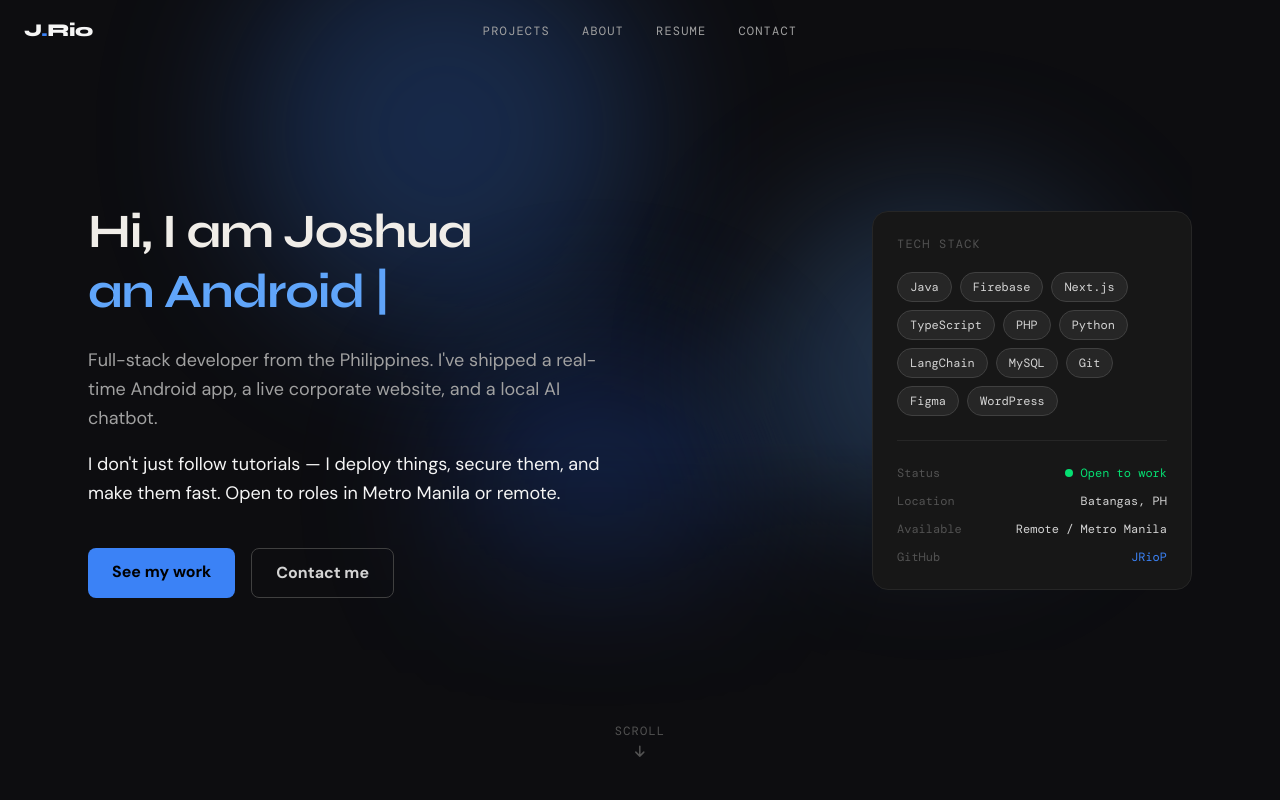
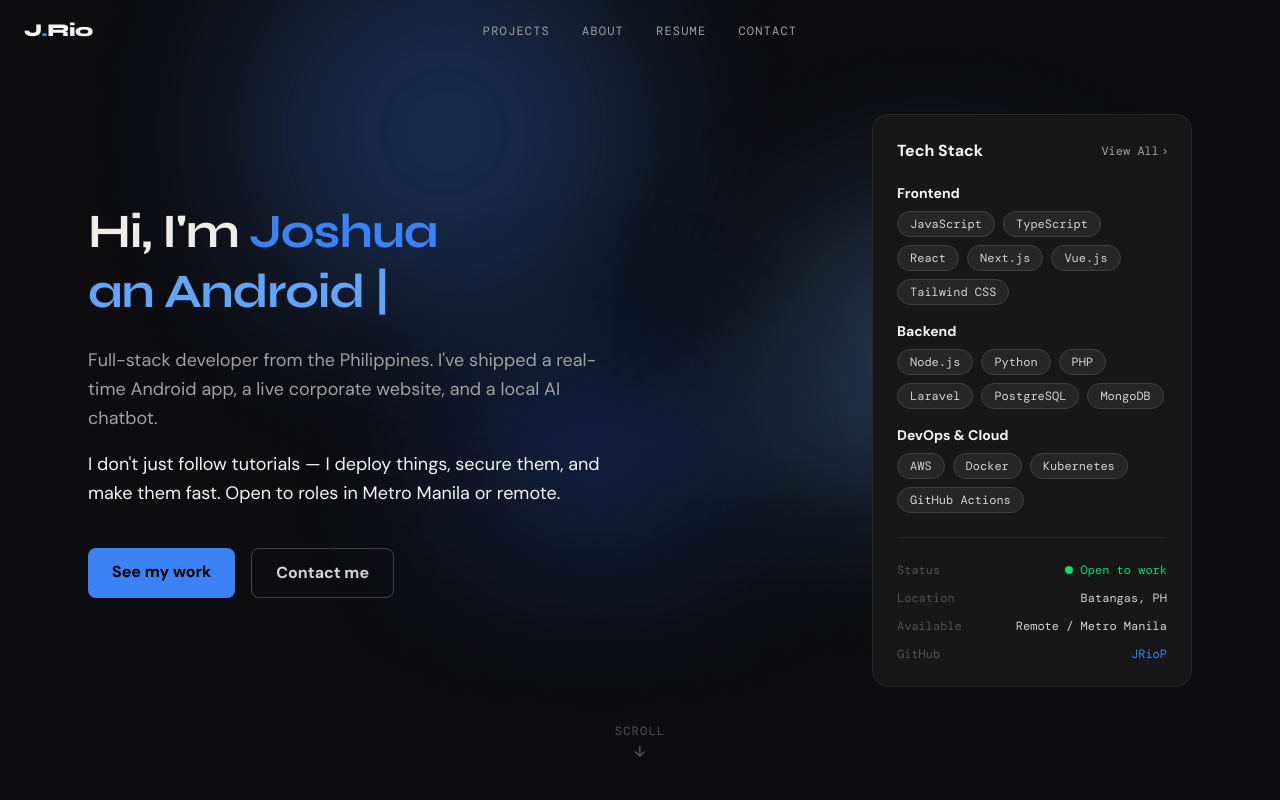
Before and after one commit to JRioP/Rio_Joshua_Portfolio, a Next.js app: page / in a window 1280 px wide. Shown: the top 800 px of the page. Built offline with nearby package versions, Linux system fonts and the light colour scheme.

Commit message:
fixed hydration status and classifed tech stack

```diff
--- a/app/page.tsx
+++ b/app/page.tsx
@@ -5,17 +5,22 @@ import ContactForm from "@/components/ui/ContactForm";
 import ExperienceSection from "@/components/ui/ExperienceSection";
 
 const TECH_STACK = [
-  { label: "Java", category: "Android" },
-  { label: "Firebase", category: "Android" },
-  { label: "Next.js", category: "Web" },
-  { label: "TypeScript", category: "Web" },
-  { label: "PHP", category: "Web" },
-  { label: "Python", category: "AI" },
-  { label: "LangChain", category: "AI" },
-  { label: "MySQL", category: "DB" },
-  { label: "Git", category: "Tools" },
-  { label: "Figma", category: "Tools" },
-  { label: "WordPress", category: "CMS" },
+  { label: "JavaScript", category: "Frontend" },
+  { label: "TypeScript", category: "Frontend" },
+  { label: "React", category: "Frontend" },
+  { label: "Next.js", category: "Frontend" },
+  { label: "Vue.js", category: "Frontend" },
+  { label: "Tailwind CSS", category: "Frontend" },
+  { label: "Node.js", category: "Backend" },
+  { label: "Python", category: "Backend" },
+  { label: "PHP", category: "Backend" },
+  { label: "Laravel", category: "Backend" },
+  { label: "PostgreSQL", category: "Backend" },
+  { label: "MongoDB", category: "Backend" },
+  { label: "AWS", category: "DevOps & Cloud" },
+  { label: "Docker", category: "DevOps & Cloud" },
+  { label: "Kubernetes", category: "DevOps & Cloud" },
+  { label: "GitHub Actions", category: "DevOps & Cloud" },
 ];
 
 export default function Home() {
@@ -34,7 +39,7 @@ export default function Home() {
         {/* LEFT COLUMN — text content */}
         <div className="flex-1 max-w-xl">
         <h1 className="font-display text-5xl font-bold leading-tight tracking-tight mb-6">
-          Hi, I am Joshua <br />
+          Hi, I'm <span className="text-accent-500">Joshua</span> <br />
           <RotatingText />
         </h1>
 
@@ -68,18 +73,28 @@ export default function Home() {
       <div className="hidden lg:flex flex-1 justify-end">
         <div className="w-80 bg-neutral-900 border border-neutral-800 rounded-2xl p-6">
 
-          <p className="font-mono text-xs text-neutral-600 uppercase tracking-widest mb-5">
-            Tech stack
-          </p>
+          <div className="flex items-center justify-between mb-5">
+            <p className="font-bold text-base text-neutral-100">Tech Stack</p>
+            <a href="/projects" className="font-mono text-xs text-neutral-400 hover:text-accent-500 transition-colors flex items-center gap-1">
+              View All <span>›</span>
+            </a>
+          </div>
 
+          <div className="flex flex-col gap-4">
+            {["Frontend", "Backend", "DevOps & Cloud"].map((category) => (
+              <div key={category}>
+                <p className="font-bold text-sm text-neutral-100 mb-2">{category}</p>
                 <div className="flex flex-wrap gap-2">
-            {TECH_STACK.map((tech) => (
+                  {TECH_STACK.filter((t) => t.category === category).map((tech) => (
                     <span
                       key={tech.label}
-                className="font-mono text-xs px-3 py-1.5 rounded-full bg-neutral-800 text-neutral-300 border border-neutral-700"
+                      className="font-mono text-xs px-3 py-1 rounded-full bg-neutral-800 text-neutral-300 border border-neutral-700"
                     >
                       {tech.label}
                     </span>
+                  ))}
+                </div>
+              </div>
             ))}
           </div>
 
@@ -191,7 +206,7 @@ export default function Home() {
 
         <div className="flex flex-col md:flex-row gap-8 items-start">
           {/* Image */}
-          <div className="flex-shrink-0">
+          <div className="shrink-0">
             <Image
               src="/images/about.jpg"
               alt="Joshua"
--- a/components/RotatingText.tsx
+++ b/components/RotatingText.tsx
@@ -13,12 +13,19 @@ const ROTATING_TEXTS = [
 ];
 
 export function RotatingText() {
+  const [mounted, setMounted] = useState(false);
   const [displayed, setDisplayed] = useState("");
   const indexRef = useRef(0);
   const isDeletingRef = useRef(false);
   const posRef = useRef(0);
 
   useEffect(() => {
+    setMounted(true);
+  }, []);
+
+  useEffect(() => {
+    if (!mounted) return;
+
     const tick = () => {
       const current = ROTATING_TEXTS[indexRef.current];
 
@@ -48,7 +55,18 @@ export function RotatingText() {
 
     const timer = setTimeout(tick, 500);
     return () => clearTimeout(timer);
-  }, []);
+  }, [mounted]);
+
+  if (!mounted) {
+    return (
+      <span className="block whitespace-nowrap overflow-hidden">
+        <span className="text-accent-400">
+          a Full-Stack Developer.
+          <span>|</span>
+        </span>
+      </span>
+    );
+  }
 
   return (
     <span className="block whitespace-nowrap overflow-hidden">
```
Lines whose indentation alone changed are shown as unchanged.
